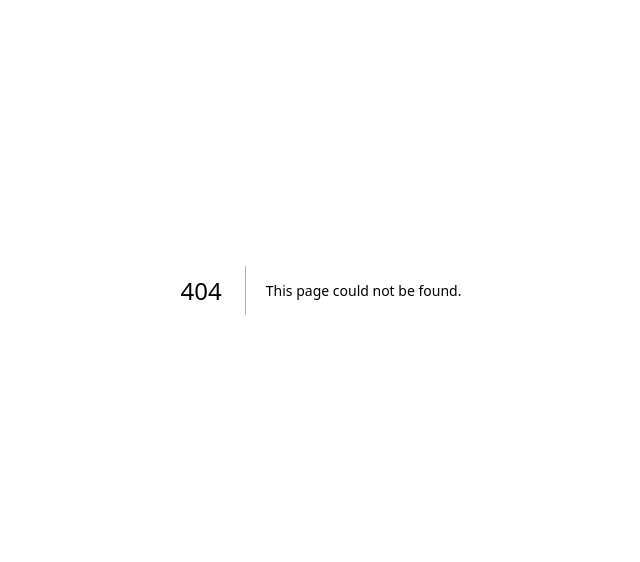
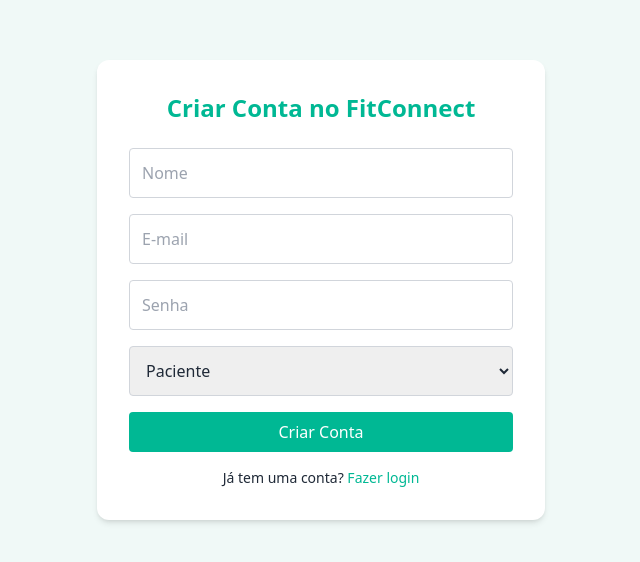
Before and after one commit to prikovalski/fitConnect, a Next.js app in the folder fitconnect-frontend/: page /register in a window 1280 px wide. Before the commit this address had no page. Shown: the part 110-672 px from the top of the page, without its empty margins (319-959 px from the left). Built offline with nearby package versions, Linux system fonts and the light colour scheme.

Commit message:
added global css

```diff
--- a/fitconnect-frontend/pages/login.tsx
+++ b/fitconnect-frontend/pages/login.tsx
@@ -1,7 +1,7 @@
 import { useState, useEffect } from 'react';
 import { useRouter } from 'next/router';
 import { motion } from 'framer-motion';
-import PageWrapper from '../components/PageWrapper';
+import styles from '../styles/ui.module.css';
 
 export default function Login() {
   const router = useRouter();
@@ -40,42 +40,44 @@
   };
 
   return (
-    <PageWrapper>
     <div className="min-h-screen bg-[#F0F9F7] flex items-center justify-center px-4">
       <motion.div
-          className="bg-white p-8 rounded-xl shadow-md w-full max-w-md"
+        className={styles.card}
         initial={{ opacity: 0, y: -20 }}
         animate={{ opacity: 1, y: 0 }}
         transition={{ duration: 0.6 }}
       >
-          <h1 className="text-2xl font-bold mb-6 text-[#00B894] text-center">Bem-vindo ao FitConnect</h1>
+        <h1 className={styles.heading}>Bem-vindo ao FitConnect</h1>
 
         <input
           type="email"
           placeholder="E-mail"
           value={email}
           onChange={(e) => setEmail(e.target.value)}
-            className="w-full p-3 border border-gray-300 rounded mb-4 focus:outline-none focus:ring-2 focus:ring-primary"
+          className={styles.input}
         />
         <input
           type="password"
           placeholder="Senha"
           value={password}
           onChange={(e) => setPassword(e.target.value)}
-            className="w-full p-3 border border-gray-300 rounded mb-4 focus:outline-none focus:ring-2 focus:ring-primary"
+          className={styles.input}
         />
 
-          {error && <p className="text-red-500 text-sm mb-4">{error}</p>}
+        {error && <p className={styles['message-error']}>{error}</p>}
 
         <button
           onClick={handleLogin}
-            className="w-full bg-[#00B894] text-white py-2 rounded hover:bg-[#019f80] transition"
+          className={styles.button}
           disabled={loading}
         >
           {loading ? 'Entrando...' : 'Entrar'}
         </button>
+
+        <p className="text-sm text-center mt-4">
+          Não tem conta? <a href="/register" className={styles.link}>Cadastre-se aqui</a>
+        </p>
       </motion.div>
     </div>
-    </PageWrapper>
   );
 }
--- /dev/null
+++ b/fitconnect-frontend/pages/register.tsx
@@ -0,0 +1,97 @@
+import { useState } from 'react';
+import { useRouter } from 'next/router';
+import { motion } from 'framer-motion';
+import styles from '../styles/ui.module.css';
+
+export default function Register() {
+  const router = useRouter();
+  const [form, setForm] = useState({
+    name: '',
+    email: '',
+    password: '',
+    role: 'PATIENT',
+  });
+  const [error, setError] = useState('');
+  const [success, setSuccess] = useState(false);
+
+  const handleChange = (e: React.ChangeEvent<HTMLInputElement | HTMLSelectElement>) => {
+    setForm({ ...form, [e.target.name]: e.target.value });
+  };
+
+  const handleRegister = async () => {
+    setError('');
+    setSuccess(false);
+    const res = await fetch('http://localhost:3000/auth/register', {
+      method: 'POST',
+      headers: { 'Content-Type': 'application/json' },
+      body: JSON.stringify(form),
+    });
+
+    if (res.ok) {
+      setSuccess(true);
+      setTimeout(() => router.push('/login'), 2000);
+    } else {
+      const data = await res.json();
+      setError(data.message || 'Erro ao cadastrar');
+    }
+  };
+
+  return (
+    <div className="min-h-screen bg-[#F0F9F7] flex items-center justify-center px-4">
+      <motion.div
+        className={styles.card}
+        initial={{ opacity: 0, y: -20 }}
+        animate={{ opacity: 1, y: 0 }}
+        transition={{ duration: 0.6 }}
+      >
+        <h1 className={styles.heading}>Criar Conta no FitConnect</h1>
+
+        <input
+          type="text"
+          placeholder="Nome"
+          name="name"
+          value={form.name}
+          onChange={handleChange}
+          className={styles.input}
+        />
+        <input
+          type="email"
+          placeholder="E-mail"
+          name="email"
+          value={form.email}
+          onChange={handleChange}
+          className={styles.input}
+        />
+        <input
+          type="password"
+          placeholder="Senha"
+          name="password"
+          value={form.password}
+          onChange={handleChange}
+          className={styles.input}
+        />
+        <select
+          name="role"
+          value={form.role}
+          onChange={handleChange}
+          className={styles.input}
+        >
+          <option value="PATIENT">Paciente</option>
+          <option value="TRAINER">Personal Trainer</option>
+          <option value="NUTRITIONIST">Nutricionista</option>
+        </select>
+
+        {error && <p className={styles['message-error']}>{error}</p>}
+        {success && <p className={styles['message-success']}>Cadastro realizado! Redirecionando...</p>}
+
+        <button onClick={handleRegister} className={styles.button}>
+          Criar Conta
+        </button>
+
+        <p className="text-sm text-center mt-4">
+          Já tem uma conta? <a href="/login" className={styles.link}>Fazer login</a>
+        </p>
+      </motion.div>
+    </div>
+  );
+}
--- /dev/null
+++ b/fitconnect-frontend/styles/ui.module.css
@@ -0,0 +1,27 @@
+.input {
+  @apply w-full p-3 border border-gray-300 rounded mb-4 focus:outline-none focus:ring-2 focus:ring-primary;
+}
+
+.button {
+  @apply w-full bg-primary text-white py-2 rounded hover:bg-[#019f80] transition;
+}
+
+.card {
+  @apply bg-white p-8 rounded-xl shadow-md w-full max-w-md;
+}
+
+.link {
+  @apply text-primary hover:underline;
+}
+
+.message-error {
+  @apply text-red-500 text-sm mb-4;
+}
+
+.message-success {
+  @apply text-green-600 text-sm mb-4;
+}
+
+.heading {
+  @apply text-2xl font-bold mb-6 text-primary text-center;
+}
```
Lines whose indentation alone changed are shown as unchanged.
